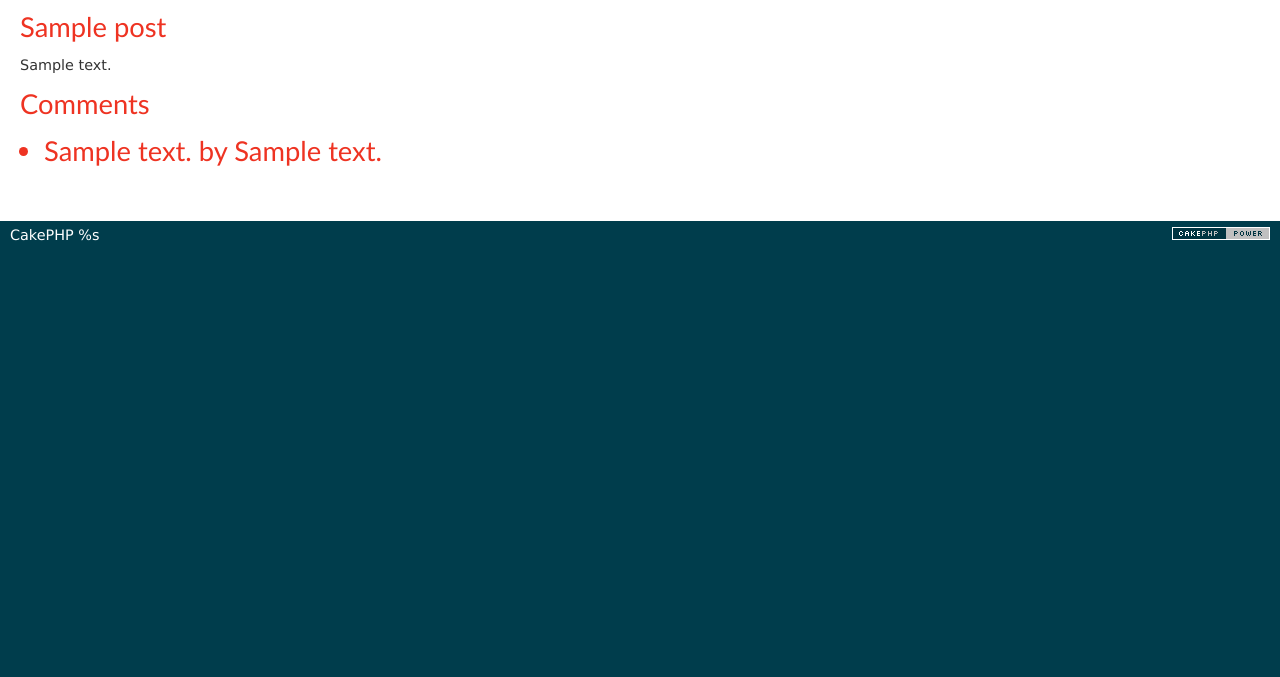
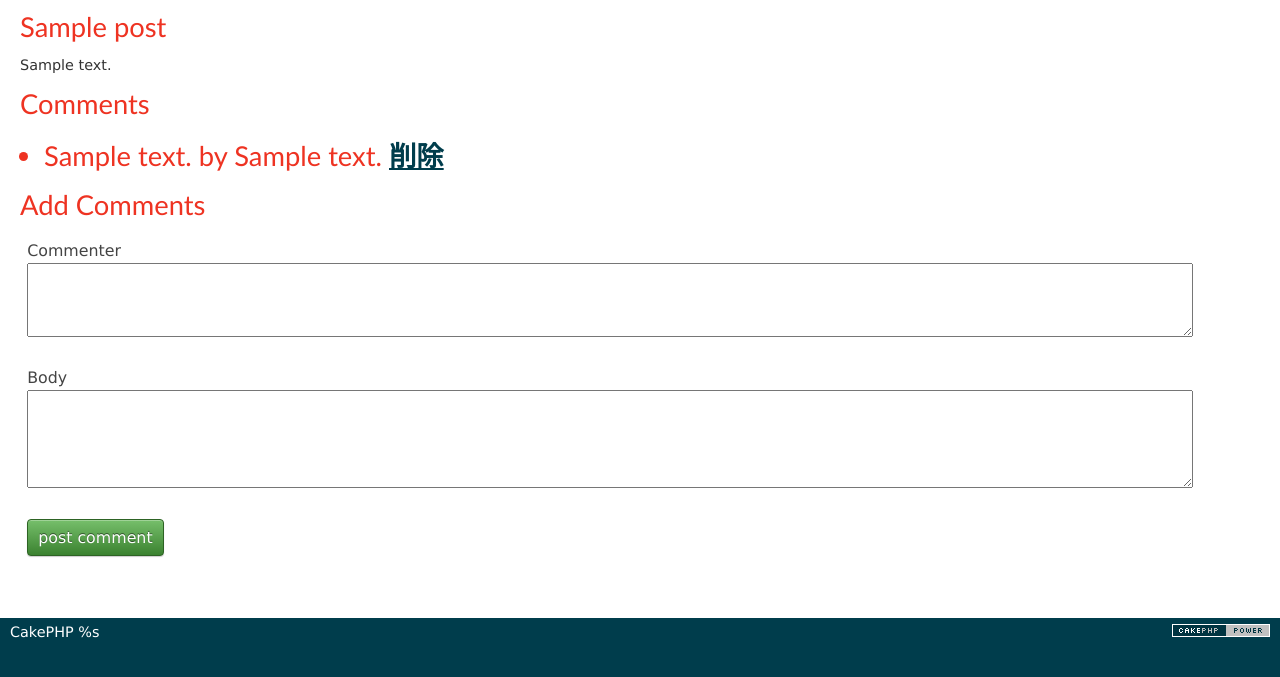
Before and after one commit to nb31s/cakephp_tutorial, a CakePHP app: the page made by app/View/Posts/View.ctp in a window 1280 px wide. Shown: the part 47-724 px from the top of the page. Run offline with PHP 8.4 and a stand-in for CakePHP, Linux system fonts and the light colour scheme; the template is opened without the code that fills it: most values are stand-ins (such as "Sample title", 1, 10 or a date in 2020); form fields are guessed from the names that the template uses; data that the repository does not hold is empty; some libraries are stand-ins or nearby versions.

Commit message:
コメント投稿、削除機能

```diff
--- a/app/View/Posts/View.ctp
+++ b/app/View/Posts/View.ctp
@@ -4,6 +4,30 @@
 <h2>Comments<h2/>
 <ul>
 <?php foreach ($post['Comment'] as $comment): ?>
-    <li><?php echo h($comment['body']); ?> by <?php echo h($comment['commenter']); ?></li>
+    <li id="comment_<?php echo h($comment['id']); ?>">
+		<?php echo h($comment['body']) ?> by <?php echo h($comment['commenter']); ?>
+		<?php echo $this->Html->link('削除', '#', array('class'=>'delete', 'data-comment-id'=>$comment['id'])); ?>
+	</li>
 <?php endforeach; ?>
 </ul>
+
+<h2>Add Comments</h2>
+<?php
+echo $this->Form->create('Comment', array('action'=>'add'));
+echo $this->Form->input('commenter');
+echo $this->Form->input('body', array('rows'=>3));
+echo $this->Form->input('Comment.post_id', array('type'=>'hidden', 'value'=>$post['Post']['id']));
+echo $this->Form->end('post comment');
+?>
+<script>
+$(function() {
+	$('a.delete').click(function(e) {
+		if (confirm('sure?')) {
+			$.post('/blog/comments/delete/' + $(this).data('comment-id'), {}, function(res) {
+				$('#comment_'+res.id).fadeOut();
+			}, "json");
+		}
+		return false;
+	});
+});
+</script>
```
Also changed, not shown: app/Controller/CommentsController.php (added, +34 -0 lines).
